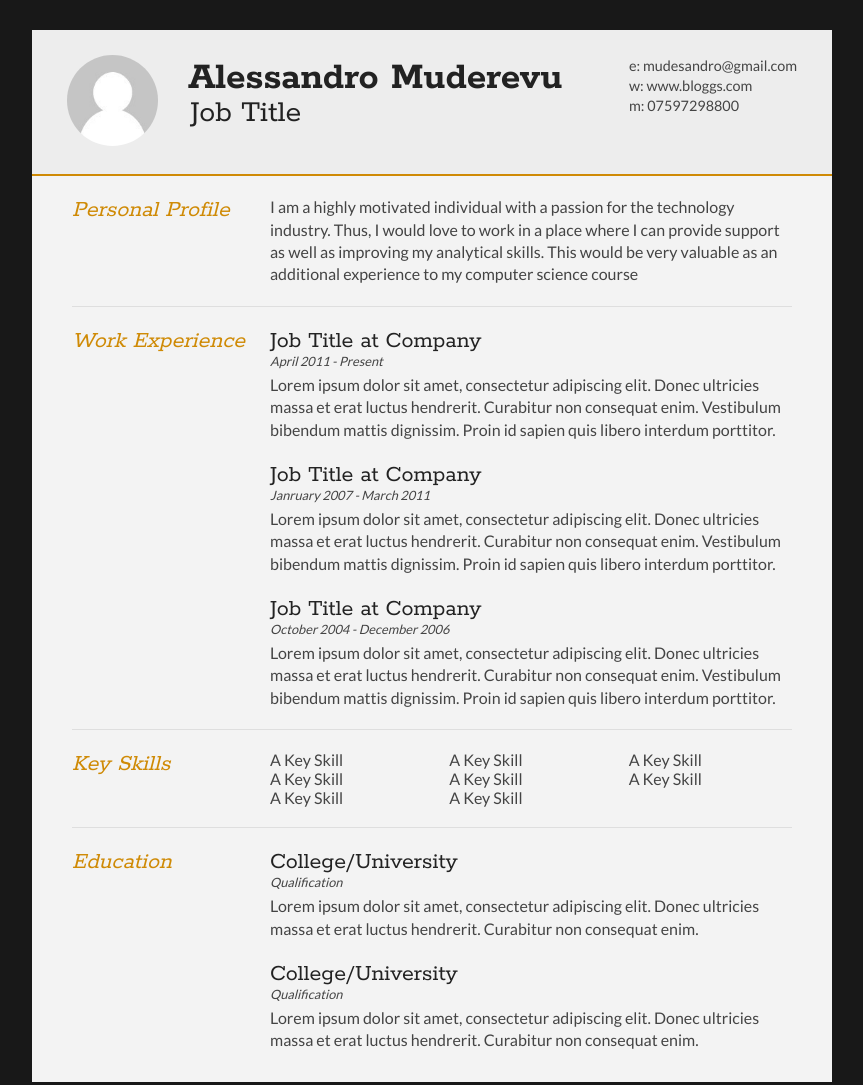
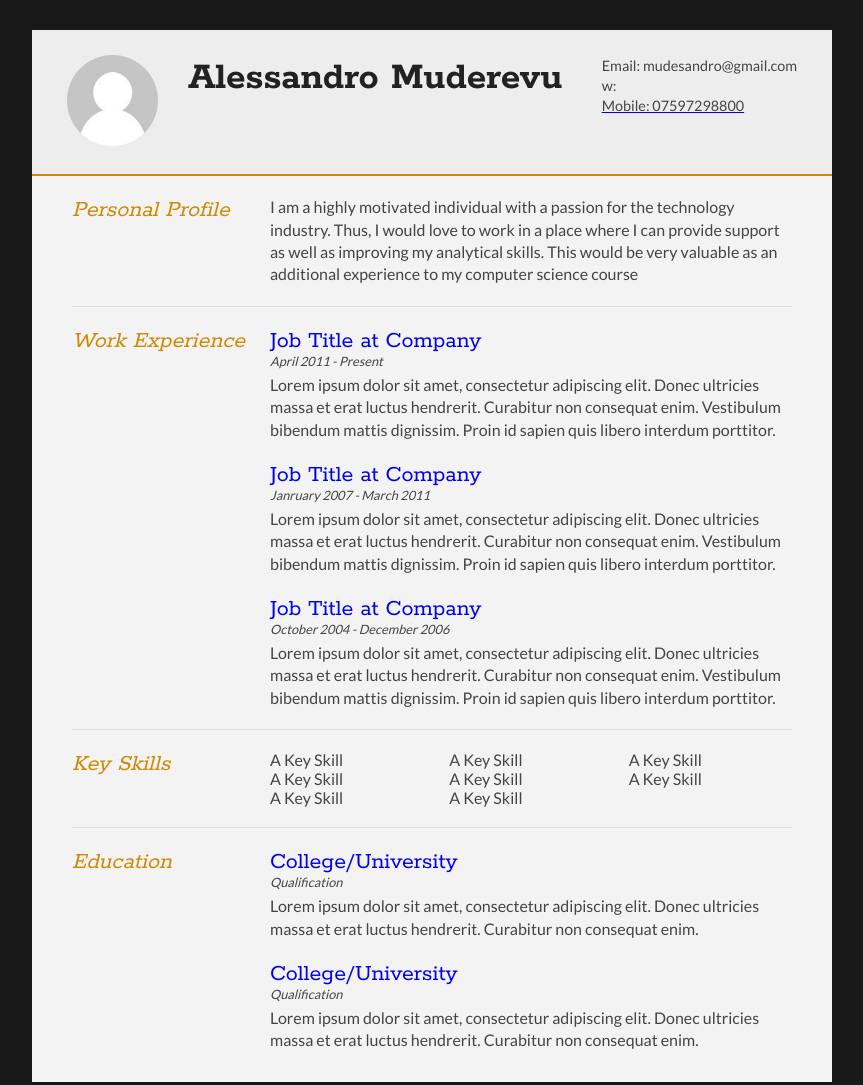
Before and after one commit to Tmp3st/Tmp3st.github.io, a plain HTML site: page index.html in a window 1280 px wide. Shown: the whole page, without its empty margins (208-1071 px from the left). Drawn offline with Linux system fonts and the light colour scheme.

Commit message:
Update index.html

```diff
--- a/index.html
+++ b/index.html
@@ -20,14 +20,14 @@
 
 		<div id="name">
 			<h1 class="quickFade delayTwo">Alessandro Muderevu</h1>
-			<h2 class="quickFade delayThree">Job Title</h2>
+			<h2 class="quickFade delayThree"> </h2>
 		</div>
 
 		<div id="contactDetails" class="quickFade delayFour">
 			<ul>
-				<li>e: <a href="mailto:mudesandro@gmail.com" target="_blank">mudesandro@gmail.com</a></li>
-				<li>w: <a href="http://www.bloggs.com">www.bloggs.com</a></li>
-				<li>m: 07597298800</li>
+				<li>Email: <a href="mailto:mudesandro@gmail.com" target="_blank">mudesandro@gmail.com</a></li>
+				<li>w: <a href= </a></li>
+				<li>Mobile: 07597298800</li>
 			</ul>
 		</div>
 		<div class="clear"></div>
```
